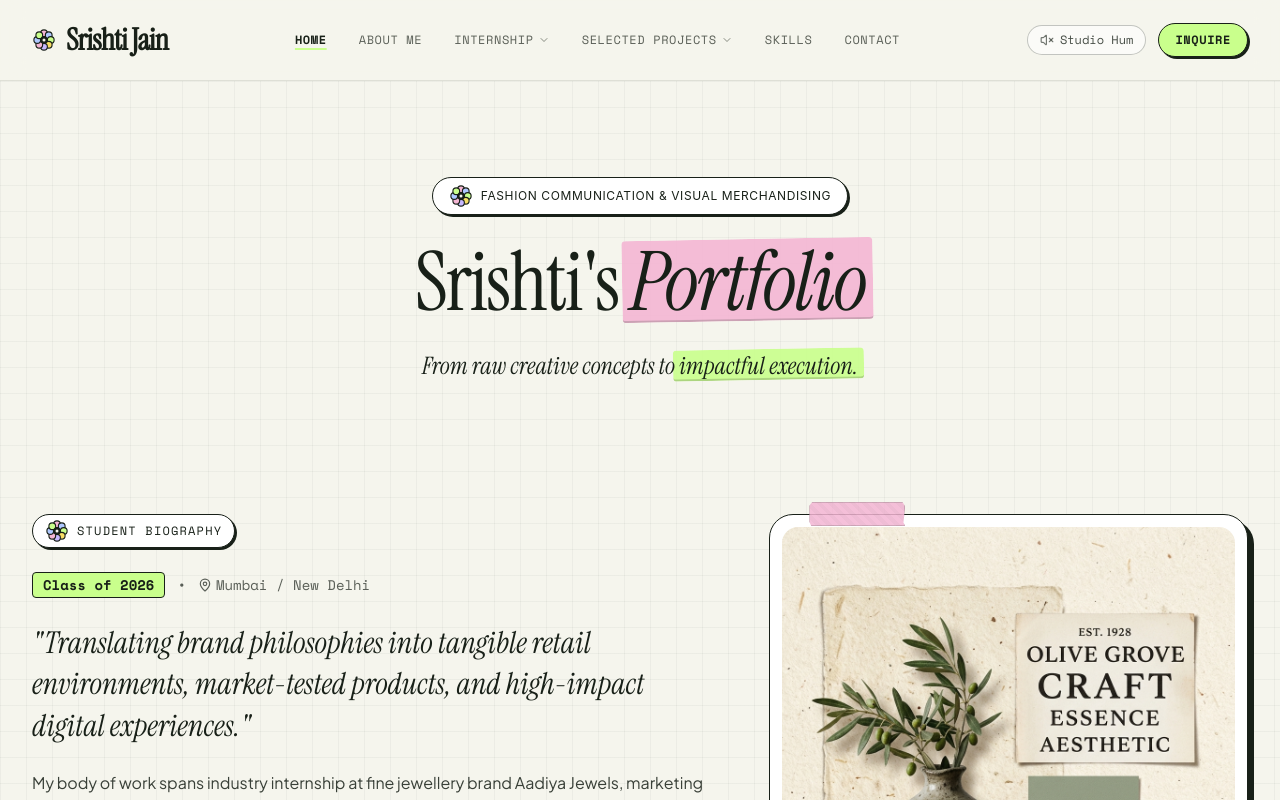
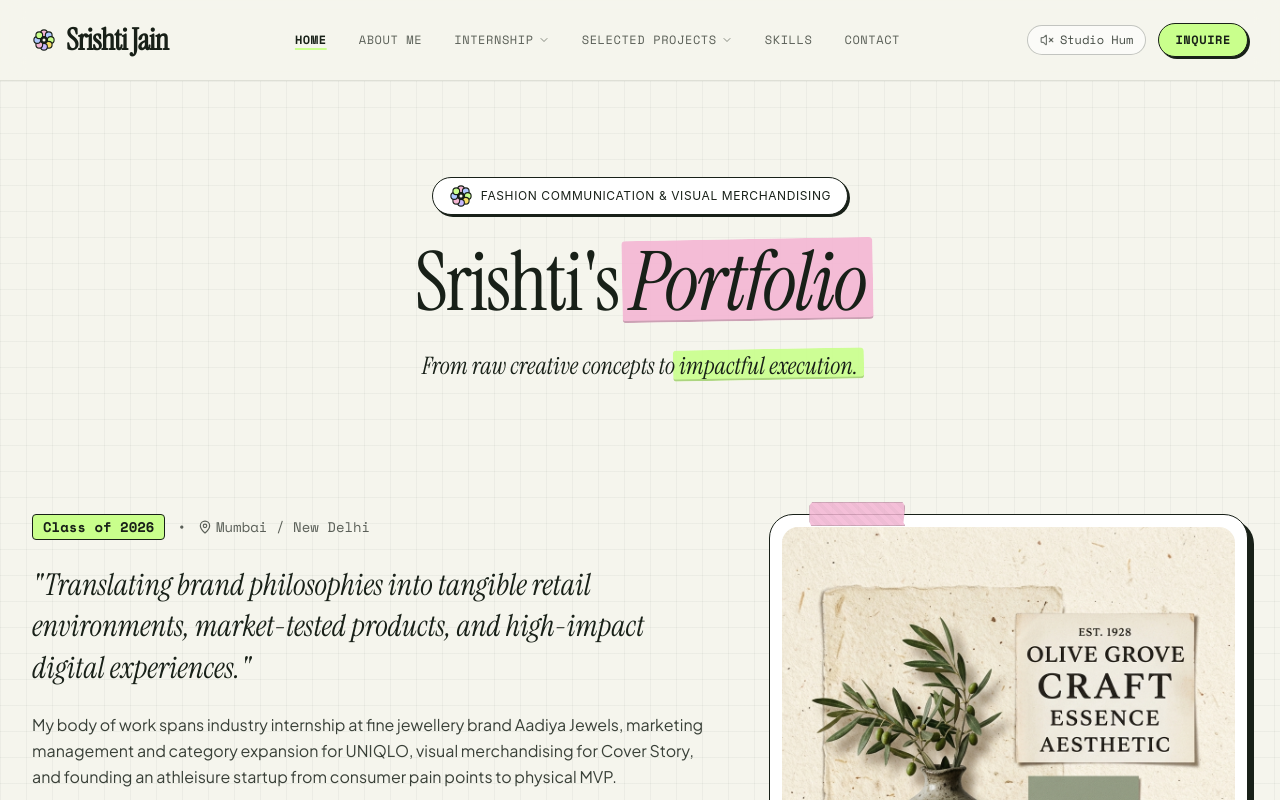
Before and after one commit to srishtij200/srishti, a React (Vite) app: page / in a window 1280 px wide. Shown: the top 800 px of the page. Built offline with nearby package versions, Linux system fonts and the light colour scheme.

Commit message:
Remove student biography badge from hero

```diff
--- a/src/pages/HomePage.tsx
+++ b/src/pages/HomePage.tsx
@@ -90,11 +90,6 @@ export const HomePage: React.FC<HomePageProps> = ({ onOpenInquiry }) => {
               transition={{ duration: 0.5 }}
               className="lg:col-span-7 space-y-6"
             >
-              <div className="inline-flex items-center gap-2 px-3 py-1 bg-[#FFFFFF] border border-[#182018] rounded-full text-xs font-mono-code uppercase tracking-widest text-[#182018] paper-shadow-sm">
-                <FlowerMark size={14} />
-                <span>STUDENT BIOGRAPHY</span>
-              </div>
-
               <div className="font-mono-code text-xs sm:text-sm text-[#182018]/70 flex flex-wrap items-center gap-3">
                 <span className="bg-[#C9FF8C] text-[#182018] px-2.5 py-0.5 rounded border border-[#182018] font-bold">
                   {student.year}
```
